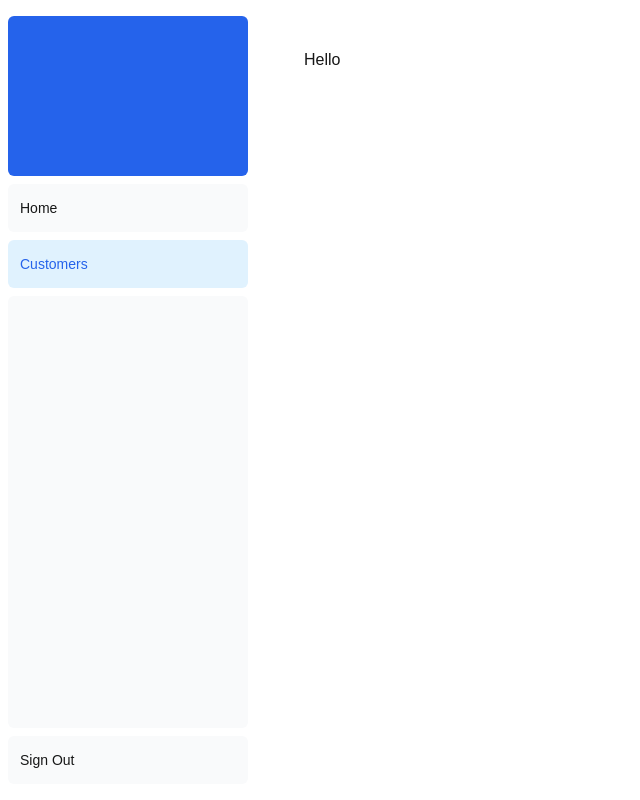
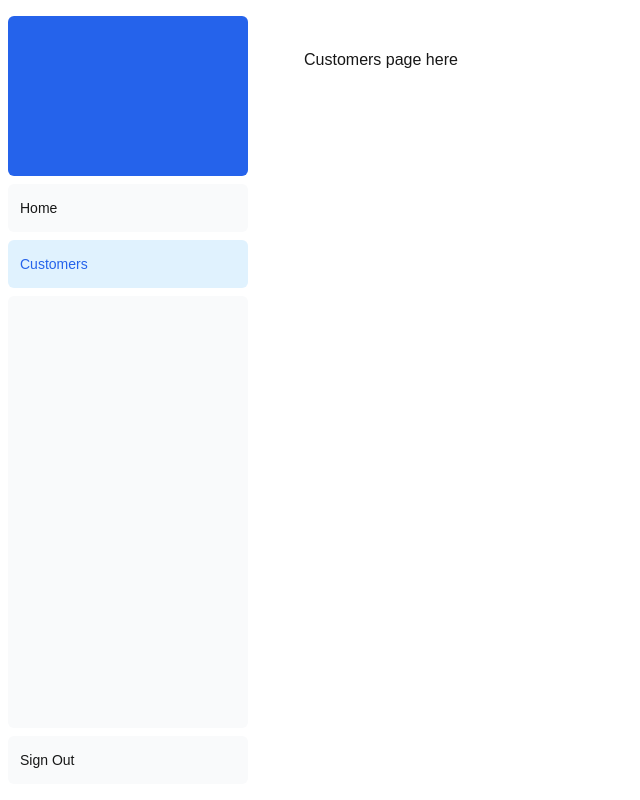
Before and after one commit to Visalraj/E-commerce-Learning-Next.js, a Next.js app: page /admin/customers in a window 1280 px wide. Shown: the whole page, without its empty margins (0-640 px from the left). Built offline with nearby package versions, Linux system fonts and the light colour scheme.

Commit message:
Minor Tweaks

```diff
--- a/src/app/admin/customers/page.tsx
+++ b/src/app/admin/customers/page.tsx
@@ -1,7 +1,7 @@
 export default function Page(){
     return(
         <>
-            Hello
+            Customers page here
         </>
     )
 }
```
